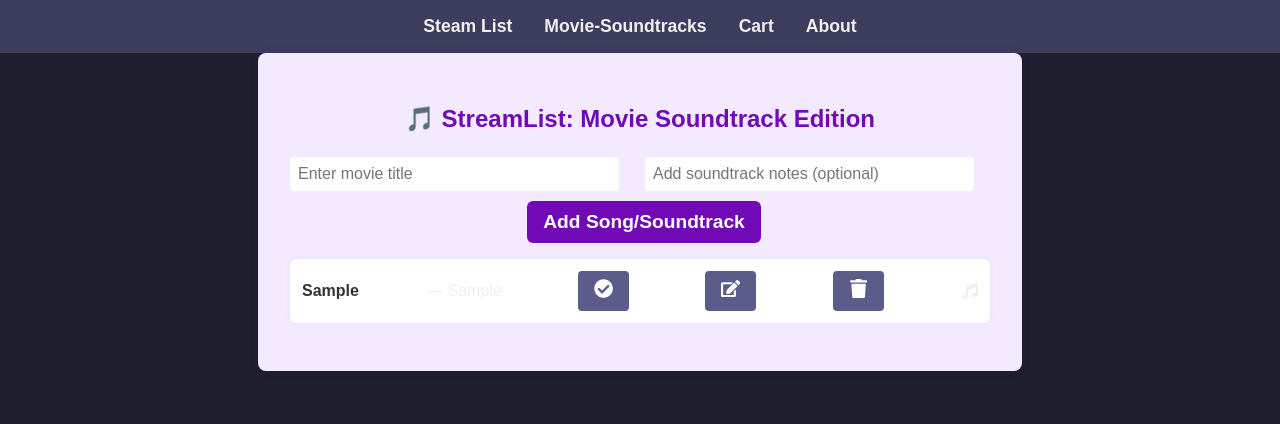
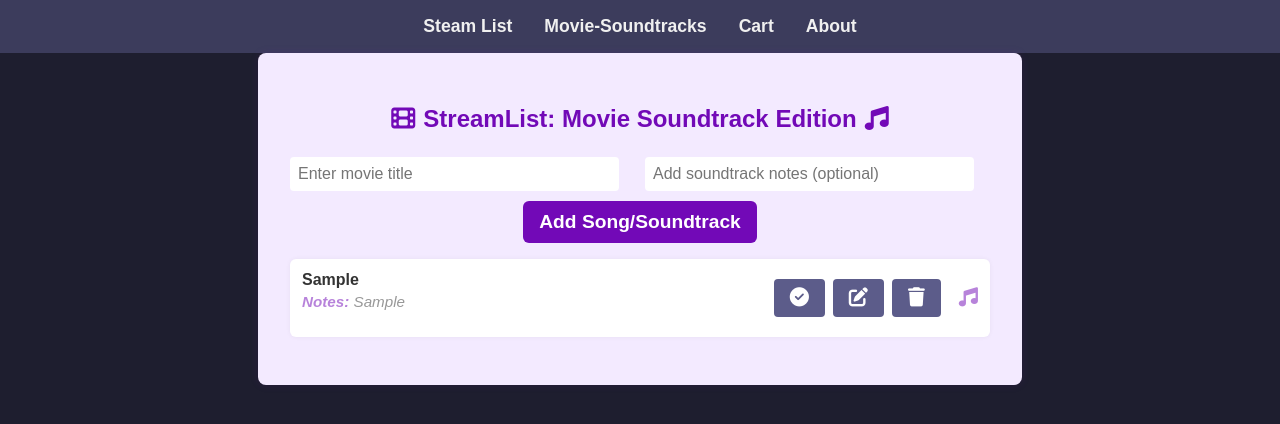
Before and after one commit to 2Kier16/streamlist-soundtracks, a React (Create React App) app: page / in a window 1280 px wide. Both pictures are taken after typing "Sample", "Sample" into the empty fields and a click on the button "Add Song/Soundtrack". Shown: the top 424 px of the page. Built offline with nearby package versions, Linux system fonts and the light colour scheme.

Commit message:
Final push for Streamlist presentation

```diff
--- a/package.json
+++ b/package.json
@@ -3,6 +3,11 @@
   "version": "0.1.0",
   "private": true,
   "dependencies": {
+    "@fortawesome/fontawesome-svg-core": "^7.1.0",
+    "@fortawesome/free-brands-svg-icons": "^7.1.0",
+    "@fortawesome/free-regular-svg-icons": "^7.1.0",
+    "@fortawesome/free-solid-svg-icons": "^7.1.0",
+    "@fortawesome/react-fontawesome": "^3.1.0",
     "@testing-library/dom": "^10.4.1",
     "@testing-library/jest-dom": "^6.9.1",
     "@testing-library/react": "^16.3.0",
--- a/public/index.html
+++ b/public/index.html
@@ -15,16 +15,13 @@
       user's mobile device or desktop. See https://developers.google.com/web/fundamentals/web-app-manifest/
     -->
     <link rel="manifest" href="%PUBLIC_URL%/manifest.json" />
-    <!--
-      Notice the use of %PUBLIC_URL% in the tags above.
-      It will be replaced with the URL of the `public` folder during the build.
-      Only files inside the `public` folder can be referenced from the HTML.
+    <!-- Font Awesome Kit -->
+    <script
+      src="https://kit.fontawesome.com/1bd1291136.js"
+      crossorigin="anonymous"
+    ></script>
 
-      Unlike "/favicon.ico" or "favicon.ico", "%PUBLIC_URL%/favicon.ico" will
-      work correctly both with client-side routing and a non-root public URL.
-      Learn how to configure a non-root public URL by running `npm run build`.
-    -->
-    <title>React App</title>
+    <title>StreamList</title>
   </head>
   <body>
     <noscript>You need to enable JavaScript to run this app.</noscript>
--- a/src/components/Home.css
+++ b/src/components/Home.css
@@ -28,7 +28,7 @@ form input {
   border-radius: 6px;
   font-size: 1rem;
   background-color: #ffffff;
-  color: #333333
+  color: #333333;
 }
 
 form button {
@@ -59,15 +59,45 @@ li {
   margin: 10px 0;
   padding: 12px;
   border-radius: 6px;
-  box-shadow: 0 0 5px rgba(0,0,0,0.05);
+  box-shadow: 0 0 5px rgba(0, 0, 0, 0.05);
   display: flex;
-  align-items: center;
   justify-content: space-between;
   flex-wrap: wrap;
 }
 
+.entry-text {
+  flex: 1 1 60%;
+}
+
+.entry-actions {
+  display: flex;
+  align-items: center;
+  gap: 8px;
+}
+
 li strong {
   color: #333333;
+}
+
+.soundtrack-note {
+  color: #333333;
+  font-size: 0.95rem;
+  opacity: 1;
+  font-weight: normal;
+  font-style: italic;
+  margin-top: 4px;
+  opacity: 0.50;
+}
+.soundtrack-note em {
+  font-weight: 600;
+  color: #7209b7;
+}
+
+li.completed .soundtrack-note {
+  text-decoration: underline;
+  color: #333333;
+  opacity: .50;
+  font-style: italic;
 }
 
 .completed {
@@ -79,7 +109,6 @@ button {
   background: none;
   border: none;
   cursor: pointer;
-  margin-left: 8px;
   font-size: 1.2rem;
   color: #7209b7;
 }
@@ -87,3 +116,9 @@ button {
 button:hover {
   color: #560bad;
 }
+.music-icon {
+  color: #7209b7;
+  font-size: 1.2rem;
+  margin-left: 10px;
+  opacity: 0.50;
+}
--- a/src/components/Home.js
+++ b/src/components/Home.js
@@ -1,5 +1,4 @@
 import React, { useState } from 'react';
-import { FaEdit, FaTrash, FaCheckCircle, FaMusic } from 'react-icons/fa';
 import './Home.css';
 
 function Home() {
@@ -37,7 +36,12 @@ function Home() {
 
   return (
     <div className="home-container">
-      <h2>🎵 StreamList: Movie Soundtrack Edition</h2>
+      <h2>
+        <i className="fas fa-film" style={{ marginRight: '8px' }}></i>
+        StreamList: Movie Soundtrack Edition
+        <i className="fas fa-music" style={{ marginLeft: '8px' }}></i>
+      </h2>
+
       <form onSubmit={handleSubmit}>
         <input
           type="text"
@@ -57,17 +61,22 @@ function Home() {
       <ul>
         {list.map((item, index) => (
           <li key={index} className={item.completed ? 'completed' : ''}>
-            <strong>{item.title}</strong> — {item.notes}
+            <div className="entry-text">
+              <strong>{item.title}</strong>
+              <p className="soundtrack-note"><em>Notes:</em> {item.notes}</p>
+            </div>
+            <div className="entry-actions">
               <button onClick={() => handleComplete(index)} title="Mark as Favorite">
-              <FaCheckCircle />
+                <i className="fas fa-check-circle"></i>
               </button>
               <button onClick={() => handleEdit(index)} title="Edit Entry">
-              <FaEdit />
+                <i className="fas fa-edit"></i>
               </button>
               <button onClick={() => handleDelete(index)} title="Delete Entry">
-              <FaTrash />
+                <i className="fas fa-trash"></i>
               </button>
-            <FaMusic style={{ marginLeft: '10px' }} />
+              <i className="fas fa-music music-icon"></i>
+            </div>
           </li>
         ))}
       </ul>
```
Also changed, not shown: 1 other file (tests, documents, lock files or other folders). Lines whose indentation alone changed are shown as unchanged.
